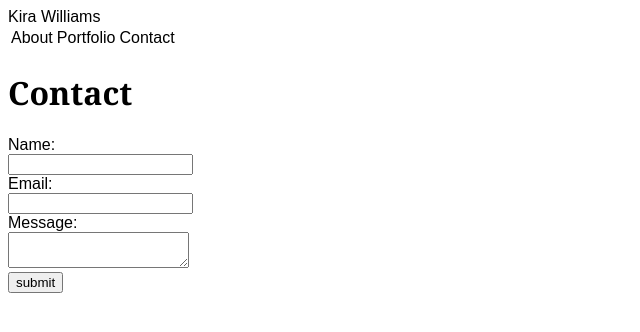
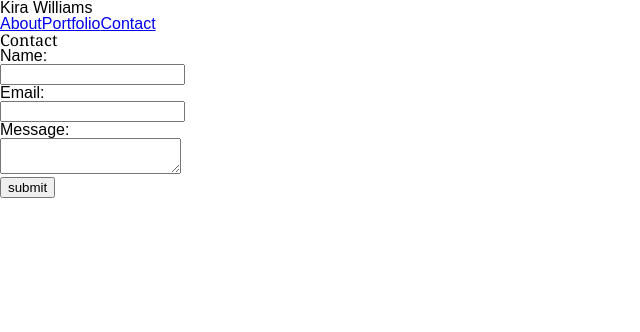
Before and after one commit to kiriwilliams/Basic-Portfolio, a plain HTML site: page contact.html in a window 1280 px wide. Shown: the whole page, without its empty margins (0-640 px from the left). Drawn offline with Linux system fonts and the light colour scheme.

Commit message:
added reset.css

```diff
--- /dev/null
+++ b/assets/css/reset.css
@@ -0,0 +1,48 @@
+/* http://meyerweb.com/eric/tools/css/reset/
+   v2.0 | 20110126
+   License: none (public domain)
+*/
+
+html, body, div, span, applet, object, iframe,
+h1, h2, h3, h4, h5, h6, p, blockquote, pre,
+a, abbr, acronym, address, big, cite, code,
+del, dfn, em, img, ins, kbd, q, s, samp,
+small, strike, strong, sub, sup, tt, var,
+b, u, i, center,
+dl, dt, dd, ol, ul, li,
+fieldset, form, label, legend,
+table, caption, tbody, tfoot, thead, tr, th, td,
+article, aside, canvas, details, embed,
+figure, figcaption, footer, header, hgroup,
+menu, nav, output, ruby, section, summary,
+time, mark, audio, video {
+	margin: 0;
+	padding: 0;
+	border: 0;
+	font-size: 100%;
+	font: inherit;
+	vertical-align: baseline;
+}
+/* HTML5 display-role reset for older browsers */
+article, aside, details, figcaption, figure,
+footer, header, hgroup, menu, nav, section {
+	display: block;
+}
+body {
+	line-height: 1;
+}
+ol, ul {
+	list-style: none;
+}
+blockquote, q {
+	quotes: none;
+}
+blockquote:before, blockquote:after,
+q:before, q:after {
+	content: '';
+	content: none;
+}
+table {
+	border-collapse: collapse;
+	border-spacing: 0;
+}
--- a/contact.html
+++ b/contact.html
@@ -3,6 +3,7 @@
     <head>
         <meta charset="utf-8">
         <title>Contact</title>
+        <link rel="stylesheet" href="assets/css/reset.css">
         <link rel="stylesheet" href="assets/css/style.css">
     </head>
     <body>
@@ -11,9 +12,9 @@
             <nav>
                 <table>
                     <tr>
-                        <td>About</td>
-                        <td>Portfolio</td>
-                        <td>Contact</td>
+                        <td><a href="/index.html">About</a></td>
+                        <td><a href="#">Portfolio</a></td>
+                        <td><a href="/contact.html">Contact</a></td>
                     </tr>
                 </table>
             </nav>
```
Also changed, not shown: index.html (+1 -0 lines), portfolio.html (+1 -0 lines), assets/css/style.css (line endings or trailing spaces).
